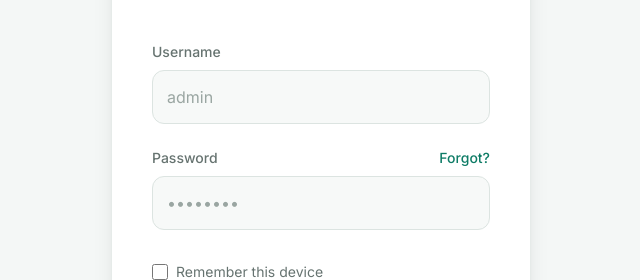
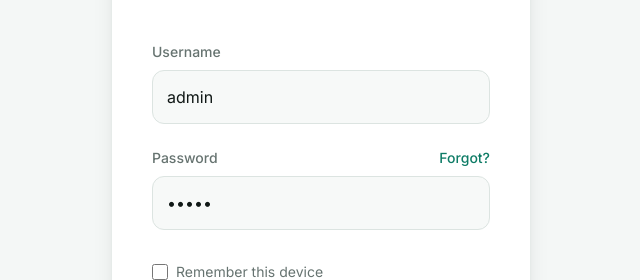
Before and after one commit to darkbert781/integrity-guardian, a React (Vite) app in the folder dashboard/: page /login in a window 1280 px wide. Shown: the part 302-582 px from the top of the page, without its empty margins (319-959 px from the left). Built offline with nearby package versions, Linux system fonts and the light colour scheme.

Commit message:
fix: prefill admin credentials on login page

```diff
--- a/dashboard/src/pages/Login.jsx
+++ b/dashboard/src/pages/Login.jsx
@@ -3,8 +3,8 @@
 import { Shield } from 'lucide-react';
 
 export function Login({ onLogin }) {
-  const [username, setUsername] = useState('');
-  const [password, setPassword] = useState('');
+  const [username, setUsername] = useState('admin');
+  const [password, setPassword] = useState('admin');
   const [error, setError] = useState('');
   const [loading, setLoading] = useState(false);
 
```
